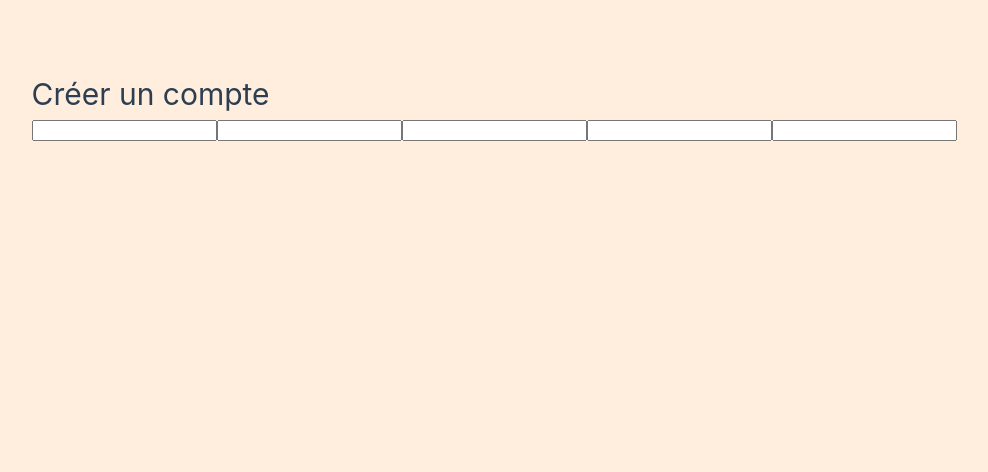
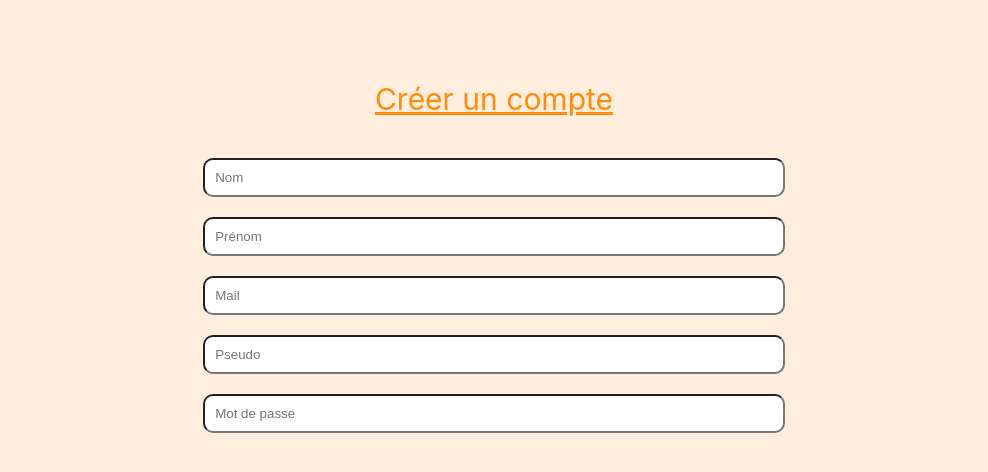
Before and after one commit to Hiloul/chatMatch1, a Vue app: page /createAccount in a window 1280 px wide. Shown: the part 278-750 px from the top of the page, without its empty margins (146-1134 px from the left). Built offline with nearby package versions, Linux system fonts and the light colour scheme; grey boxes are pictures that could not be loaded.

Commit message:
placeholder

```diff
--- a/src/views/CreateAccountView.vue
+++ b/src/views/CreateAccountView.vue
@@ -1,10 +1,28 @@
 <template>
     <h1>Créer un compte</h1>
     <form action="">
-        <input type="text">
-        <input type="text">
-        <input type="text">
-        <input type="text">
-        <input type="text">
+        <input type="text" placeholder="Nom">
+        <input type="text" placeholder="Prénom">
+        <input type="email" placeholder="Mail">
+        <input type="text" placeholder="Pseudo">
+        <input type="text" placeholder="Mot de passe">
     </form>
 </template>
+
+<style scoped>
+h1{text-align: center;
+text-decoration: underline;
+padding: 5px;
+color: #FE8C0E;}
+form{
+    display: flex;
+    flex-direction: column;
+    justify-content: center;
+    padding: 20px;
+}
+input{
+    padding: 10px;
+    margin: 10px;
+    border-radius: 10px;
+}
+</style>
```
